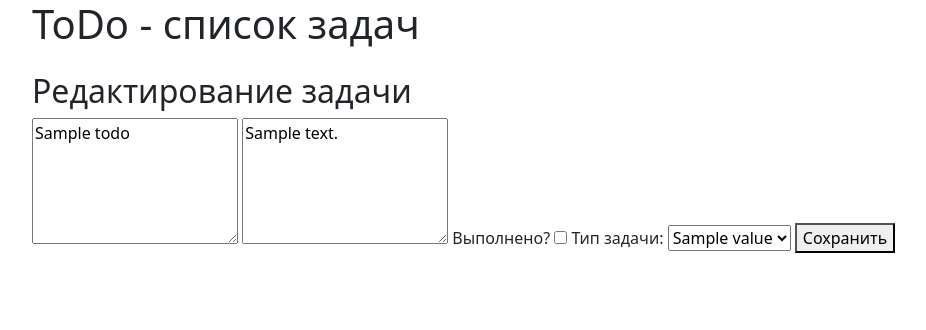
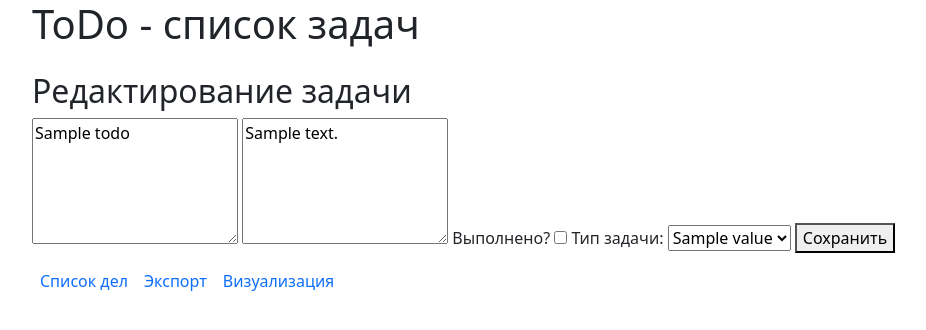
Before and after one commit to vlad17v/ddz, a FastAPI app: template app/templates/edit.html in a window 1280 px wide. Shown: the top 330 px of the page, without its empty margins (50-976 px from the left). Run offline with FastAPI, Linux system fonts and the light colour scheme; the template is opened without the code that fills it: most values are stand-ins (such as "Sample title", 1, 10 or a date in 2020); some libraries are stand-ins or nearby versions.

Commit message:
add footer

```diff
--- a/app/templates/base.html
+++ b/app/templates/base.html
@@ -17,5 +17,21 @@
 
     {% endblock content %}
   </main>
+
+  <footer>
+    <nav class="navbar navbar-expand">
+      <ul class="navbar-nav me-auto mb-2 mb-lg-0">
+        <li class="nav-item">
+          <a class="nav-link" href="">Список дел</a>
+        </li>
+        <li class="nav-item">
+          <a class="nav-link" href="">Экспорт</a>
+        </li>
+        <li class="nav-item">
+          <a class="nav-link" href="">Визуализация</a>
+        </li>
+      </ul>
+    </nav>
+  </footer>
 </body>
 </html>
```
